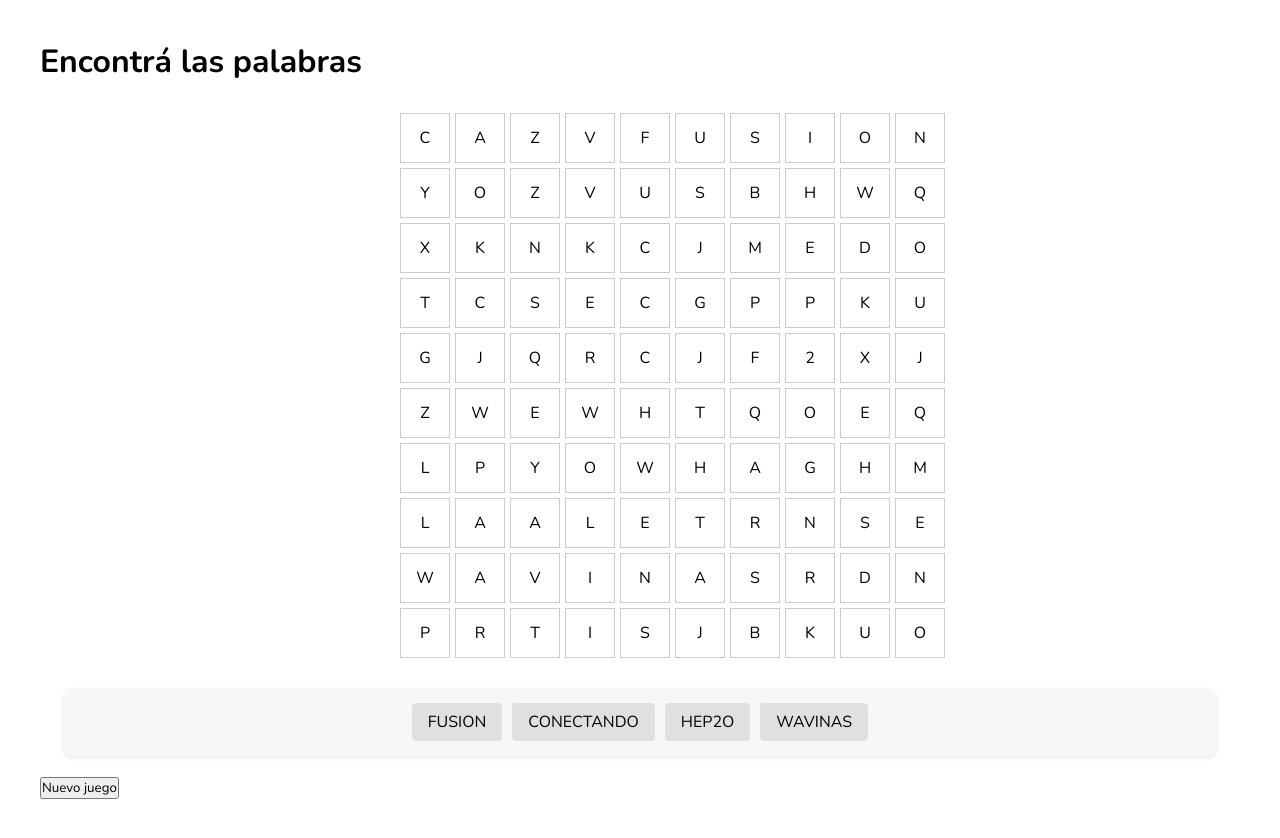
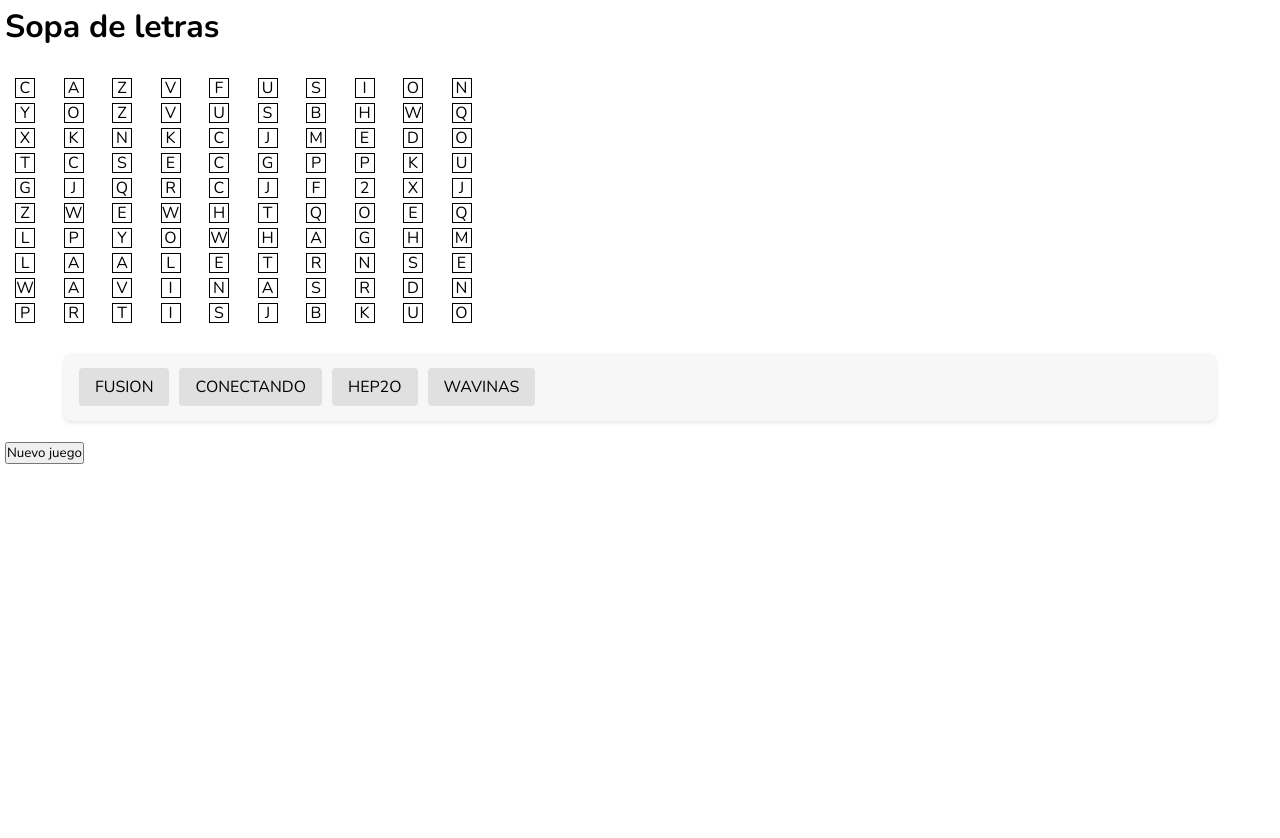
Before and after one commit to alem7486/juegosAW, a plain HTML site: page index.html in a window 1280 px wide. After the commit the page ends 800 px from the top, so only its background shows below. Drawn offline with nearby package versions, Linux system fonts and the light colour scheme.

Commit message:
css más cambios

```diff
--- a/app.css
+++ b/app.css
@@ -8,8 +8,7 @@
 body {
     background-color: white;
     font-family: "Nunito", sans-serif;
-    margin: 20px;
-    padding: 20px;
+    padding: 5px;
 }
 
 h1 {
@@ -22,19 +21,18 @@ h1 {
     grid-template-columns: repeat(10, 1fr); /* Ajusta según el tamaño deseado */
     gap: 5px;
     max-width: 500px; /* Ajusta según el tamaño deseado */
-    margin: 20px auto; /* Centrado en la página */
     padding: 10px;
 }
 
 #wordSearchContainer div {
-    width: 50px; /* Ajusta según el tamaño deseado */
-    height: 50px; /* Ajusta según el tamaño deseado */
+    width: 20px; /* Ajusta según el tamaño deseado */
+    height: 20px; /* Ajusta según el tamaño deseado */
     display: flex;
     justify-content: center;
     align-items: center;
     background-color: white;
     cursor: pointer;
-    border: 1px solid #ccc; /* Opcional: un borde para cada celda */
+    border: 1px solid black; /* Opcional: un borde para cada celda */
 }
 
 #wordSearchContainer div.selected {
@@ -58,7 +56,6 @@ h1 {
     box-shadow: 0 2px 4px rgba(0,0,0,0.1);
     display: flex;
     flex-wrap: wrap;
-    justify-content: center;
 }
 
 .wordsList div {
--- a/app.js
+++ b/app.js
@@ -96,7 +96,7 @@ function selectCell(rowIndex, colIndex, cellElement) {
 
     if (words.includes(selectedWord) && !wordsFound.includes(selectedWord)) {
         wordsFound.push(selectedWord);
-        alert(`¡Has encontrado la palabra "${selectedWord}"!`);
+        alert(`¡Bien, encontraste "${selectedWord}"!`);
         currentSelection.forEach(idx => {
             document.querySelector(`[data-index="${idx}"]`).classList.add('found');
         });
@@ -106,7 +106,7 @@ function selectCell(rowIndex, colIndex, cellElement) {
 
         if (wordsFound.length === words.length) {
             setTimeout(() => {
-                alert('¡Has ganado!');
+                alert('¡Ganaste!');
                 startNewGame();
             }, 1000);
         }
--- a/index.html
+++ b/index.html
@@ -12,7 +12,7 @@
 </head>
 
 <body>
-<h1>Encontrá las palabras</h1>
+<h1>Sopa de letras</h1>
 <div id="wordSearchContainer"></div>
 <div id="wordsList" class="wordsList"></div>
 <button id="generateNew">Nuevo juego</button>
```
